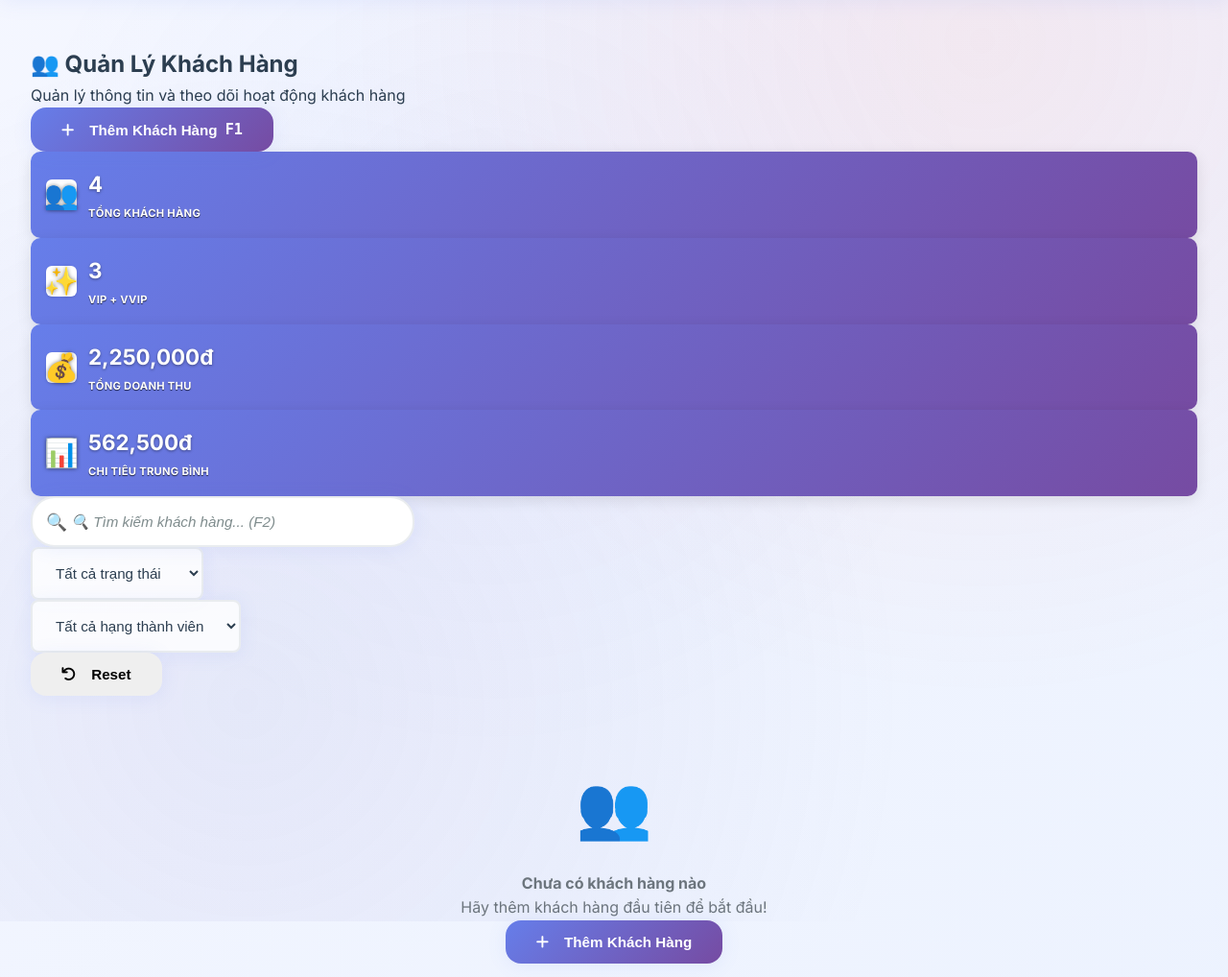
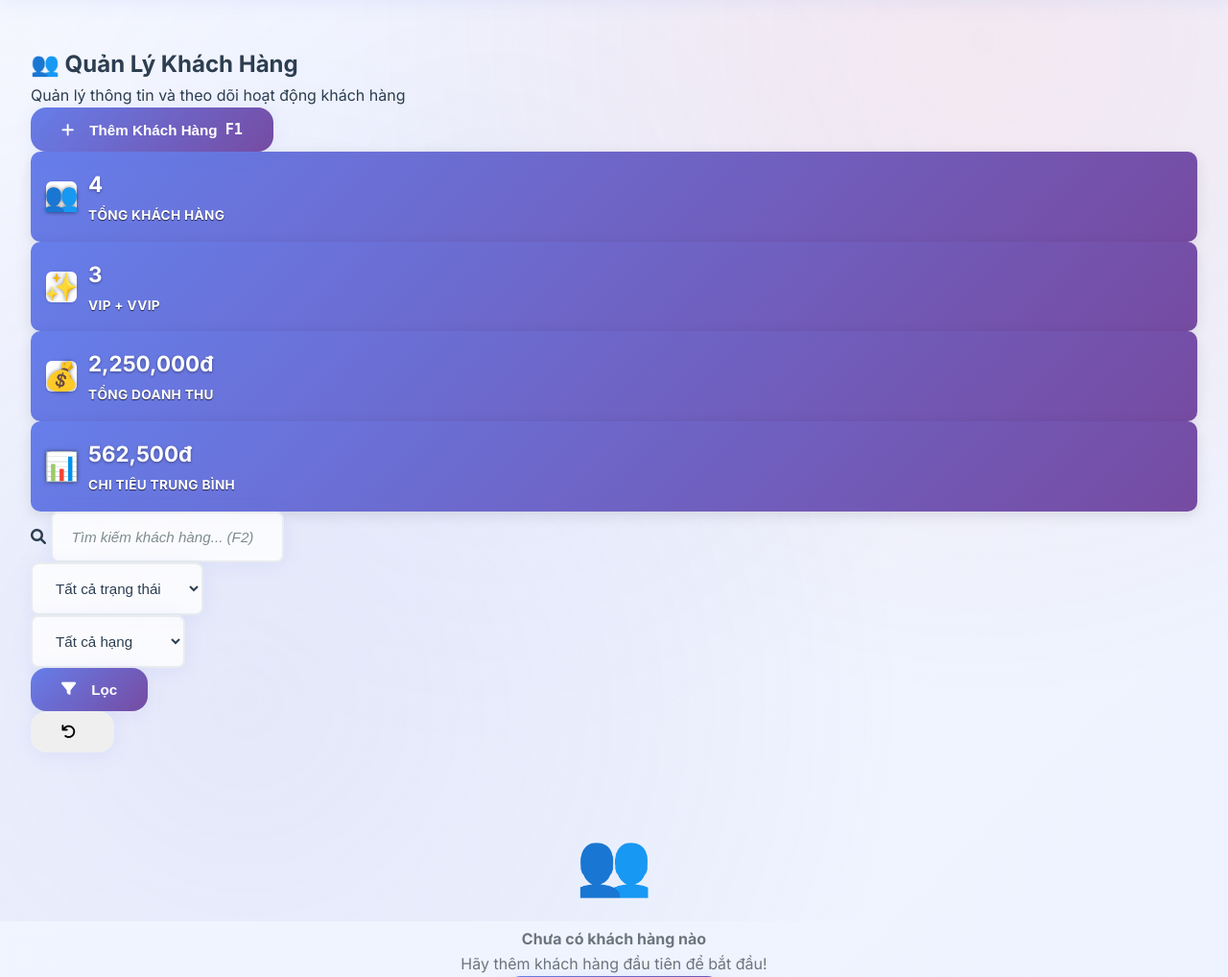
Before and after one commit to DoCaoThang568/trendy_station, a PHP site: the page made by pages/customers.php in a window 1280 px wide. Shown: the part 187-1205 px from the top of the page at 96% size. Run offline with PHP 8.4, Linux system fonts and the light colour scheme; the template is opened without the code that fills it, so the values that code supplies are empty; data comes from the database, SQL or seed files in the repository.

Commit message:
Enhance customer filters: improve accessibility with visually hidden labels, refine filter layout, and update filter functionality to reset page on application.

```diff
--- a/pages/customers.php
+++ b/pages/customers.php
@@ -248,7 +248,7 @@ $stats = $stats_stmt->fetch(PDO::FETCH_ASSOC);
     text-shadow: 0px 1px 3px rgba(0, 0, 0, 0.4); /* Added text shadow */
 }
 
-.stat-label {
+.stat-card .stat-label { /* Made selector more specific */
     opacity: 1; /* Fully opaque */
     font-size: 0.85rem; /* Increased font size */
     font-weight: 700;   /* Bold font weight */
@@ -552,6 +552,20 @@ $stats = $stats_stmt->fetch(PDO::FETCH_ASSOC);
     box-shadow: 0 0 0 0.2rem rgba(102, 126, 234, 0.25);
 }
 
+/* Visually hidden class for screen readers and alignment */
+.visually-hidden,
+.visually-hidden-focusable:not(:focus):not(:focus-within) {
+  position: absolute !important;
+  width: 1px !important;
+  height: 1px !important;
+  padding: 0 !important;
+  margin: -1px !important;
+  overflow: hidden !important;
+  clip: rect(0, 0, 0, 0) !important;
+  white-space: nowrap !important;
+  border: 0 !important;
+}
+
 /* Responsive */
 @media (max-width: 768px) {
     .stat-card {
@@ -625,34 +639,43 @@ $stats = $stats_stmt->fetch(PDO::FETCH_ASSOC);
 
     <!-- Bộ lọc và tìm kiếm -->
     <div class="filters-section mb-4">
-        <div class="row">
-            <div class="col-md-4">
-                <div class="search-box">
+        <form class="row g-3 align-items-end" id="filterForm">
+            <div class="col-md">
+                <label for="searchInput" class="visually-hidden">Tìm kiếm</label>
+                <div class="input-group">
+                    <span class="input-group-text"><i class="fas fa-search"></i></span>
                     <input type="text" id="searchInput" class="form-control"
-                           placeholder="🔍 Tìm kiếm khách hàng... (F2)" value="<?php echo htmlspecialchars($search); ?>">
+                           placeholder="Tìm kiếm khách hàng... (F2)" value="<?php echo htmlspecialchars($search); ?>">
                 </div>
             </div>
-            <div class="col-md-3">
+            <div class="col-md-auto">
+                <label for="statusFilter" class="visually-hidden">Trạng thái</label>
                 <select id="statusFilter" class="form-select">
                     <option value="all">Tất cả trạng thái</option>
                     <option value="active" <?php echo $status_filter === 'active' ? 'selected' : ''; ?>>Hoạt động</option>
                     <option value="inactive" <?php echo $status_filter === 'inactive' ? 'selected' : ''; ?>>Không hoạt động</option>
                 </select>
             </div>
-            <div class="col-md-3">
+            <div class="col-md-auto">
+                <label for="membershipFilter" class="visually-hidden">Hạng</label>
                 <select id="membershipFilter" class="form-select">
-                    <option value="all">Tất cả hạng thành viên</option>
+                    <option value="all">Tất cả hạng</option>
                     <option value="Thông thường" <?php echo $membership_filter === 'Thông thường' ? 'selected' : ''; ?>>Thông thường</option>
                     <option value="VIP" <?php echo $membership_filter === 'VIP' ? 'selected' : ''; ?>>VIP</option>
                     <option value="VVIP" <?php echo $membership_filter === 'VVIP' ? 'selected' : ''; ?>>VVIP</option>
                 </select>
             </div>
-            <div class="col-md-2">
-                <button class="btn btn-outline-secondary w-100" onclick="resetFilters()">
-                    <i class="fas fa-undo"></i> Reset
+            <div class="col-md-auto">
+                <button type="button" class="btn btn-primary" onclick="applyFiltersAndSubmit()">
+                    <i class="fas fa-filter"></i> Lọc
                 </button>
             </div>
-        </div>
+            <div class="col-md-auto">
+                <button type="button" class="btn btn-outline-secondary" onclick="resetFilters()" title="Reset Filters">
+                    <i class="fas fa-undo"></i>
+                </button>
+            </div>
+        </form>
     </div>
 
     <!-- Danh sách khách hàng -->
@@ -960,7 +983,7 @@ document.getElementById('searchInput').addEventListener('input', function() {
 document.getElementById('statusFilter').addEventListener('change', applyFilters);
 document.getElementById('membershipFilter').addEventListener('change', applyFilters);
 
-function applyFilters() {
+function applyFiltersAndSubmit() {
     const search = document.getElementById('searchInput').value;
     const status = document.getElementById('statusFilter').value;
     const membership = document.getElementById('membershipFilter').value;
@@ -969,10 +992,14 @@ function applyFilters() {
         search: search,
         status: status,
         membership: membership,
-        page: 1
+        page: 1 // Reset to page 1 when applying filters
     });
 
     window.location.href = '?' + params.toString();
+}
+
+function applyFilters() { // This function might be called by existing event listeners, ensure it calls the new submit logic
+    applyFiltersAndSubmit();
 }
 
 function resetFilters() {
```
